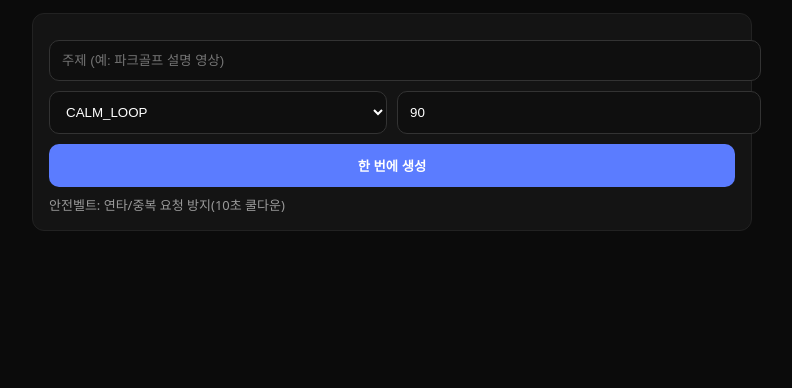
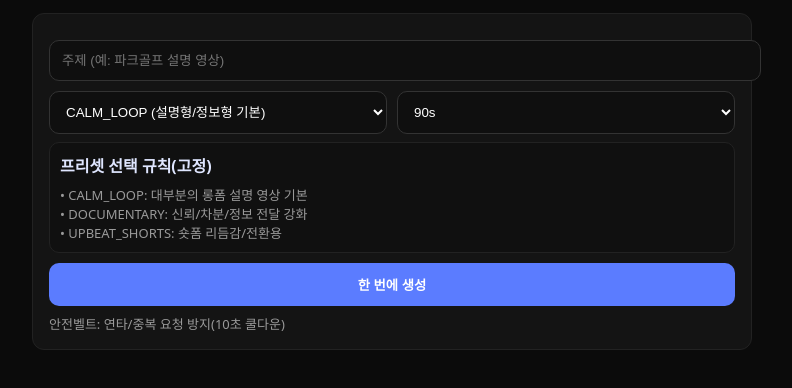
Before and after one commit to ymywsw-alt/audioflow-web-ui, a plain HTML site: page index.html in a window 1280 px wide. Shown: the part 150-538 px from the top of the page, without its empty margins (248-1040 px from the left). Drawn offline with Linux system fonts and the light colour scheme.

Commit message:
ui: lock presets + restrict duration (60/90/120)

```diff
--- a/index.html
+++ b/index.html
@@ -11,7 +11,7 @@
     p { color:#bbb; }
     .card { background:#141414; border:1px solid #222; border-radius:12px; padding:16px; margin-top:16px; }
     input, select, button { width:100%; padding:12px; margin-top:10px; border-radius:10px; border:1px solid #333; background:#0f0f0f; color:#fff; }
-    button { background:#5b7cff; border:none; font-weight:700; cursor:pointer; }
+    button { background:#5b7cff; border:none; font-weight:800; cursor:pointer; }
     button[disabled]{ opacity:.6; cursor:not-allowed; }
     .row { display:grid; grid-template-columns:1fr 1fr; gap:10px; }
     .result { margin-top:14px; }
@@ -20,6 +20,8 @@
     .ok { color:#cfd7ff; }
     .err { color:#ffb4b4; }
     .pill { display:inline-block; padding:3px 8px; border:1px solid #2a2a2a; border-radius:999px; font-size:12px; color:#cfcfcf; margin-left:6px; }
+    .hint { margin-top:8px; padding:10px; border-radius:10px; border:1px solid #222; background:#101010; }
+    .hint b { color:#dfe6ff; }
   </style>
 </head>
 <body>
@@ -29,13 +31,30 @@
 
     <div class="card">
       <input id="topic" placeholder="주제 (예: 파크골프 설명 영상)" />
+
       <div class="row">
+        <!-- 프리셋 고정 -->
         <select id="preset">
-          <option value="CALM_LOOP">CALM_LOOP</option>
-          <option value="DOCUMENTARY">DOCUMENTARY</option>
-          <option value="UPBEAT_SHORTS">UPBEAT_SHORTS</option>
+          <option value="CALM_LOOP">CALM_LOOP (설명형/정보형 기본)</option>
+          <option value="DOCUMENTARY">DOCUMENTARY (신뢰/다큐 톤)</option>
+          <option value="UPBEAT_SHORTS">UPBEAT_SHORTS (숏폼/리듬)</option>
         </select>
-        <input id="duration" type="number" value="90" min="10" />
+
+        <!-- 길이 옵션 고정 -->
+        <select id="duration">
+          <option value="60">60s</option>
+          <option value="90" selected>90s</option>
+          <option value="120">120s</option>
+        </select>
+      </div>
+
+      <div class="hint">
+        <div><b>프리셋 선택 규칙(고정)</b></div>
+        <div class="muted">
+          • CALM_LOOP: 대부분의 롱폼 설명 영상 기본<br/>
+          • DOCUMENTARY: 신뢰/차분/정보 전달 강화<br/>
+          • UPBEAT_SHORTS: 숏폼 리듬감/전환용
+        </div>
       </div>
 
       <button id="run">한 번에 생성</button>
@@ -47,8 +66,16 @@
   </div>
 
 <script>
-const ENGINE_URL = "https://audioflow-live.onrender.com"; // 엔진 URL 고정
+const ENGINE_URL = "https://audioflow-live.onrender.com";
 const COOLDOWN_SEC = 10;
+
+const PRESET_META = {
+  CALM_LOOP: { label: "CALM_LOOP", use: "설명형/정보형 기본" },
+  DOCUMENTARY: { label: "DOCUMENTARY", use: "신뢰/다큐 톤" },
+  UPBEAT_SHORTS: { label: "UPBEAT_SHORTS", use: "숏폼/리듬" },
+};
+
+const ALLOWED_DUR = new Set([60, 90, 120]);
 
 const btn = document.getElementById("run");
 const out = document.getElementById("out");
@@ -64,7 +91,6 @@ function setOut(html){
 }
 
 function startCooldown(){
-  // 버튼은 완료 후 쿨다운 종료까지 비활성화 유지
   cooldownLeft = COOLDOWN_SEC;
   cooln.textContent = String(cooldownLeft);
   cool.style.display = "block";
@@ -89,12 +115,14 @@ function safeText(s){
 }
 
 btn.onclick = async () => {
-  // 쿨다운 중이면 클릭 무시
   if (btn.disabled) return;
 
   const topic = (document.getElementById("topic").value || "").trim();
-  const preset = document.getElementById("preset").value;
-  const duration_sec = Number(document.getElementById("duration").value || 90);
+  const presetRaw = document.getElementById("preset").value;
+  const preset = PRESET_META[presetRaw] ? presetRaw : "CALM_LOOP";
+
+  const durRaw = Number(document.getElementById("duration").value || 90);
+  const duration_sec = ALLOWED_DUR.has(durRaw) ? durRaw : 90;
 
   if (!topic){
     setOut(`<div class="err"><b>주제를 입력하세요.</b></div>`);
@@ -104,7 +132,6 @@ btn.onclick = async () => {
   btn.disabled = true;
   btn.textContent = "생성 중…";
   cool.style.display = "none";
-
   setOut(`<div class="muted">생성 중… 잠시만 기다리세요.</div>`);
 
   try {
@@ -114,27 +141,23 @@ btn.onclick = async () => {
       body: JSON.stringify({ topic, preset, duration_sec })
     });
 
-    // 레이트리밋/차단
     if (res.status === 429){
       setOut(`<div class="err"><b>요청이 많아 잠시 대기해주세요.</b> <span class="pill">약 1분</span></div>`);
-      // 레이트리밋은 재시도 가능하니 쿨다운은 짧게 유지
       startCooldown();
       return;
     }
 
-    // 일반 실패
     let j = null;
     try { j = await res.json(); } catch(e) {}
 
     if (!res.ok || !j || !j.ok){
       const code = (j && j.code) ? j.code : ("HTTP-" + res.status);
       setOut(`<div class="err"><b>에러 발생.</b> <span class="pill">${safeText(code)}</span><div class="muted">잠시 후 다시 시도하세요.</div></div>`);
-      // 실패는 즉시 재시도 허용 + 쿨다운은 그래도 안전상 적용
       startCooldown();
       return;
     }
 
-    const title = safeText(j.data?.title || "AudioFlow BGM");
+    const title = safeText(j.data?.title || `AudioFlow BGM`);
     const dp = safeText(j.data?.preset || preset);
     const ds = safeText(j.data?.duration_sec || duration_sec);
     const path = j.data?.audio?.download_url;
@@ -145,17 +168,18 @@ btn.onclick = async () => {
       return;
     }
 
+    const use = PRESET_META[preset]?.use || "";
+
     setOut(`
       <div class="ok"><b>${title}</b></div>
-      preset: ${dp}<br/>
+      preset: ${dp} <span class="pill">${safeText(use)}</span><br/>
       duration: ${ds}s<br/><br/>
       <a href="${ENGINE_URL + path}" target="_blank" rel="noopener">
         ▶ 음원 다운로드
       </a>
-      <div class="muted">다운로드가 뜨면 정상입니다.</div>
+      <div class="muted">길이/프리셋은 고정 옵션만 사용합니다.</div>
     `);
 
-    // 성공 후 안전벨트: 10초 쿨다운
     startCooldown();
 
   } catch(e){
```
